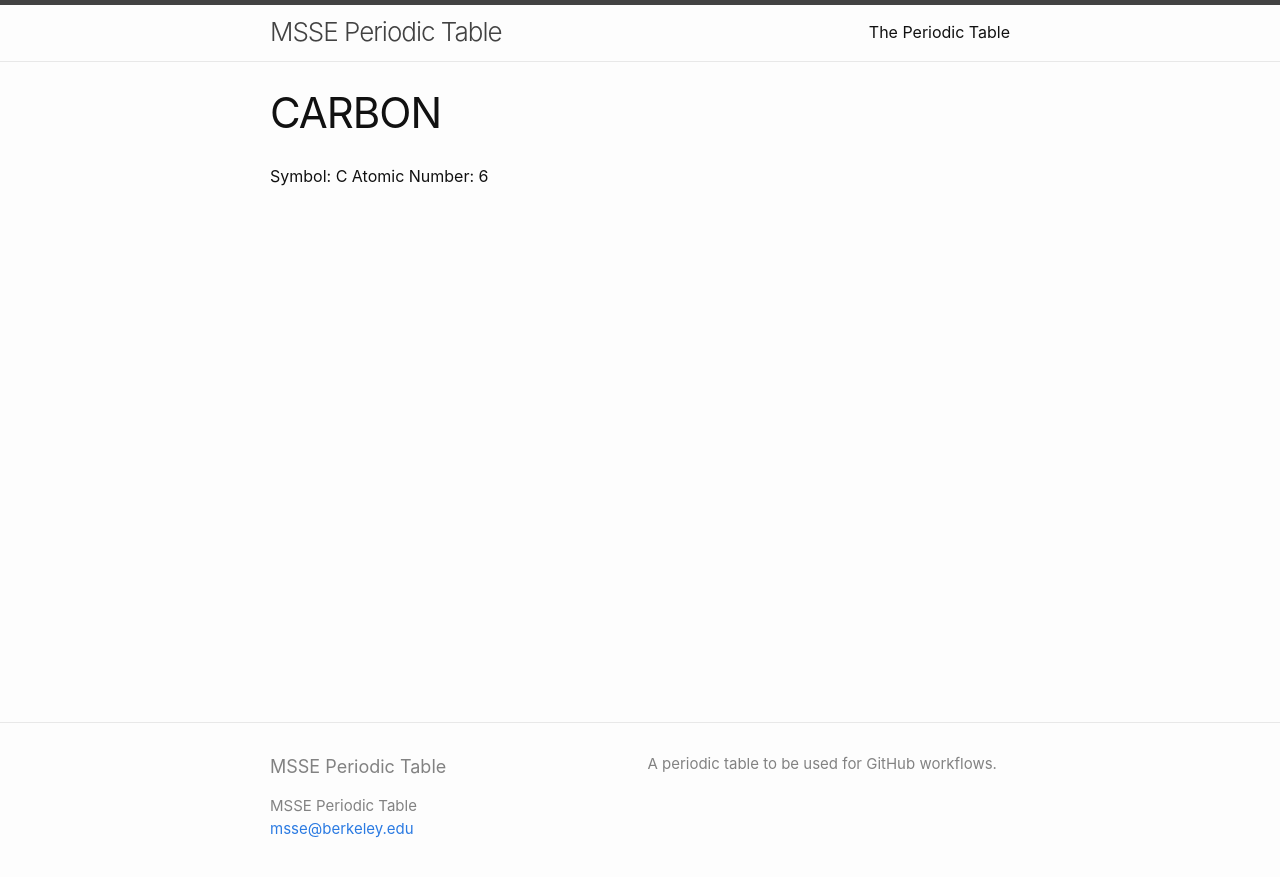
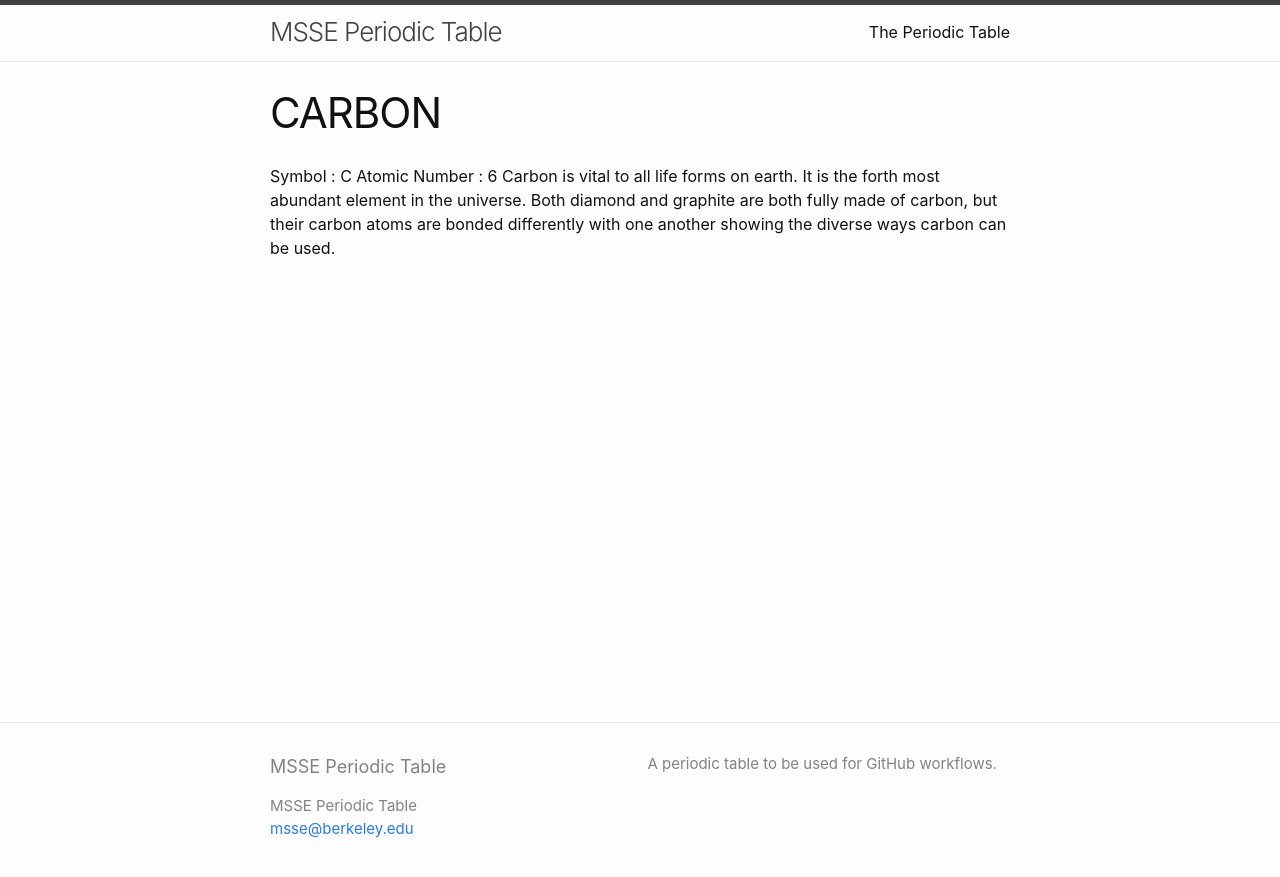
Before and after one commit to msse-chem-280-2025/periodic-table, a Jekyll site: the page built from elements/element_carbon.md, in a window 1280 px wide. Shown: the top 877 px of the page. Built offline with Jekyll 4.4.1, drawn with Linux system fonts in a browser that asks for light colours.

Commit message:
added facts about carbon

```diff
--- a/elements/element_carbon.md
+++ b/elements/element_carbon.md
@@ -3,5 +3,6 @@ layout: page
 title: CARBON
 ---
 
-Symbol: C
-Atomic Number: 6
+Symbol : C
+Atomic Number : 6
+Carbon is vital to all life forms on earth. It is the forth most abundant element in the universe. Both diamond and graphite are both fully made of carbon, but their carbon atoms are bonded differently with one another showing the diverse ways carbon can be used.
```
